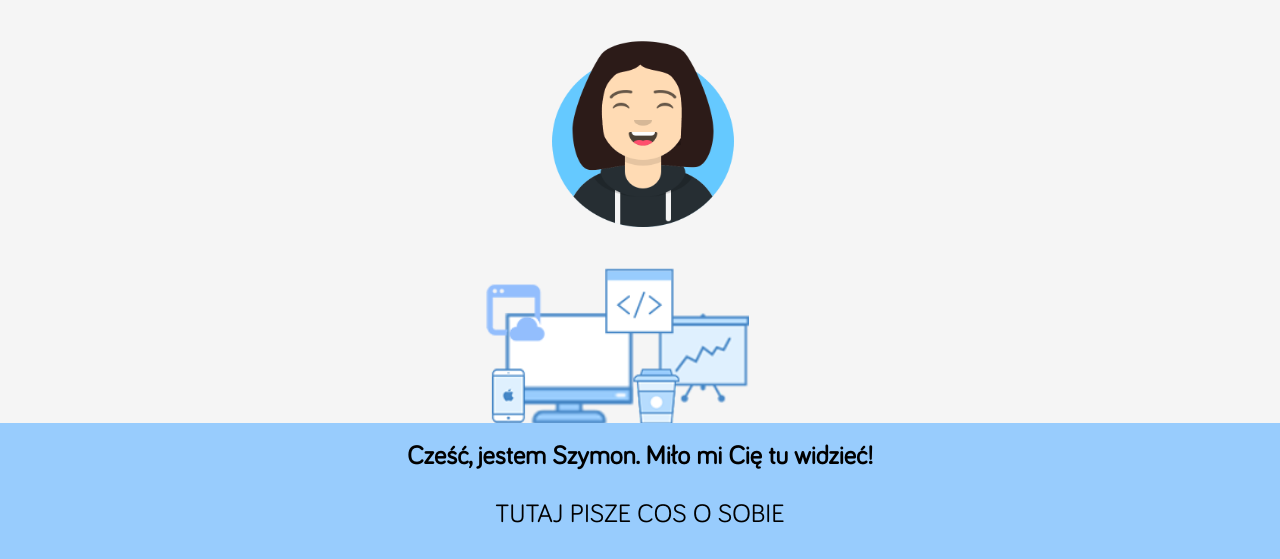
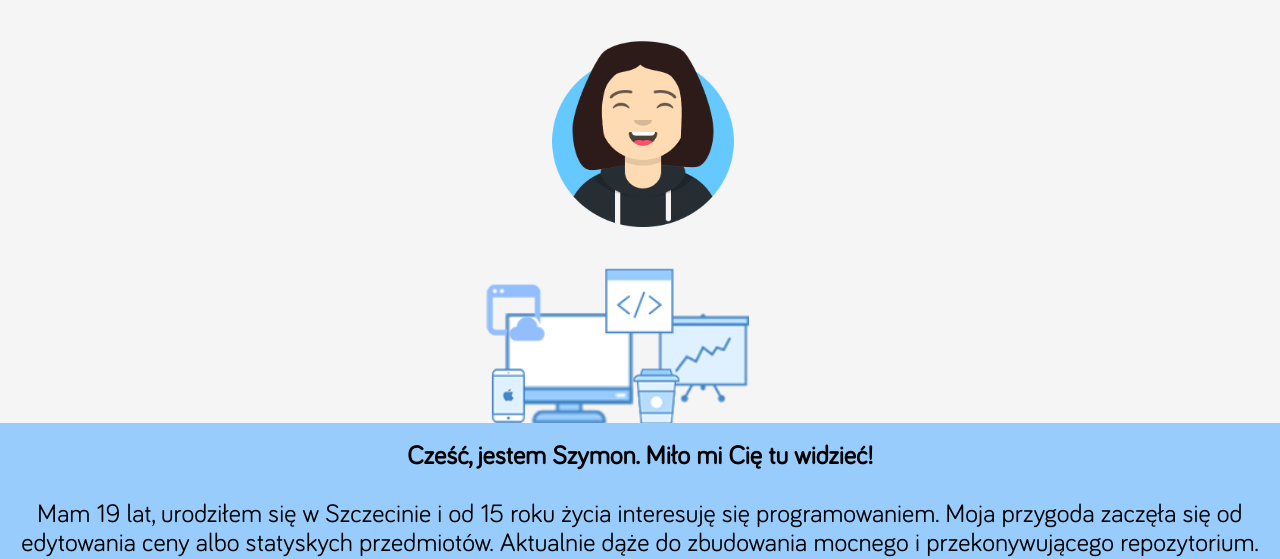
Before and after one commit to SzymonSledzik/Front-End, a plain HTML site: page index.html in a window 1280 px wide. Shown: the part 242-801 px from the top of the page. Drawn offline with Linux system fonts and the light colour scheme.

Commit message:
Update #4.5

```diff
--- a/index.html
+++ b/index.html
@@ -36,7 +36,7 @@
     <div class="tlo text" style="padding-top: 20px;">
         <div style="font-weight: bold;">Cześć, jestem Szymon. Miło mi Cię tu widzieć!</div>
         <br>
-        <div>TUTAJ PISZE COS O SOBIE</div>
+        <div>Mam 19 lat, urodziłem się w Szczecinie i od 15 roku życia interesuję się programowaniem. Moja przygoda zaczęła się od edytowania ceny albo statyskych przedmiotów. Aktualnie dąże do zbudowania mocnego i przekonywującego repozytorium.</div>
     </div>
     <div class="bloki">
         <div class="block text">
```
